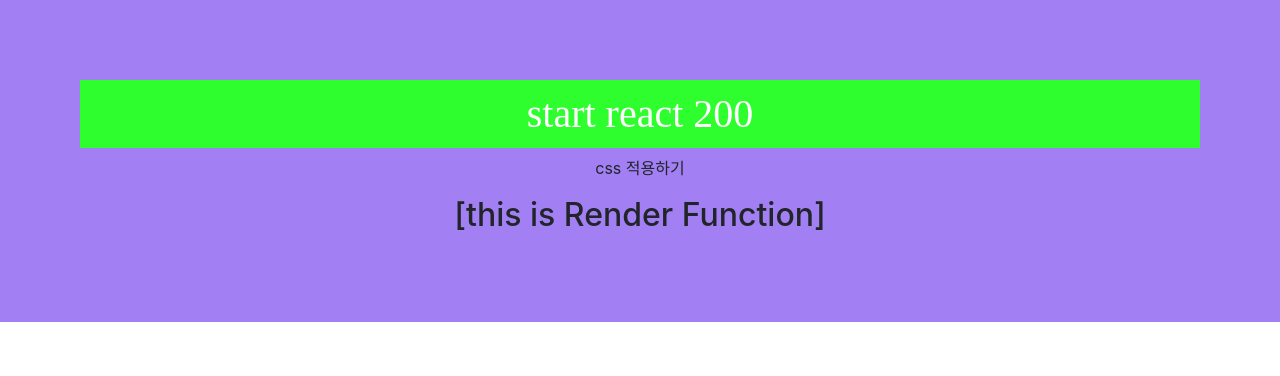
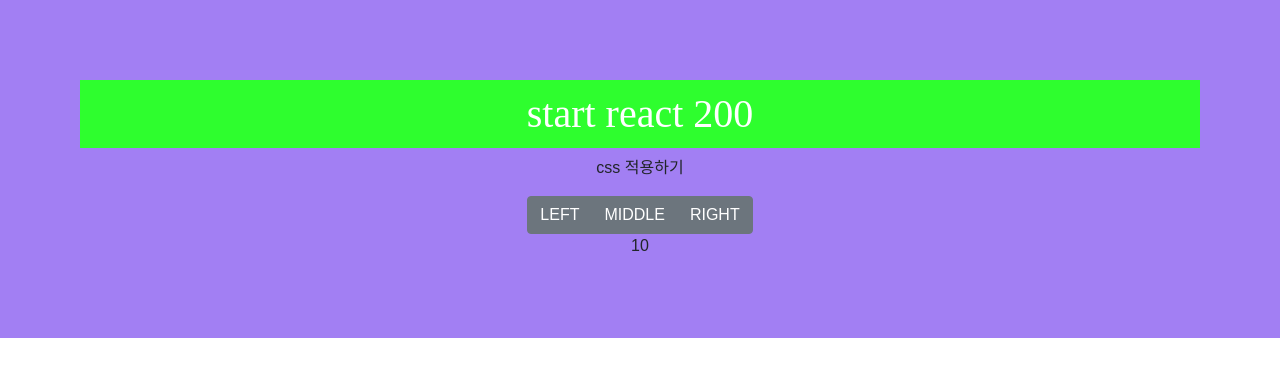
Before and after one commit to unow30/react200, a React (Create React App) app: page / in a window 1280 px wide. Shown: the top 376 px of the page. Built offline with nearby package versions, Linux system fonts and the light colour scheme.

Commit message:
R038_ReactstrapButtonGroup update R038

```diff
--- a/src/App.js
+++ b/src/App.js
@@ -1,18 +1,15 @@
+import React from "react";
+import ReactstrapButtonGroup from "./reactstrap/R038_ReactstrapButtonGroup";
 import "./styles.css";
-import ReactstrapButtonDropdown from "./reactstrap/R037_ReactstrapButtonDropdown";
+
 import "bootstrap/dist/css/bootstrap.css";
-import R004 from "./list/R004_LifecycleEx";
+
 export default function App() {
   return (
-    // <div className="App">
-    //   <h1>start react 200</h1>
-    //   <p>css 적용하기</p>
-    //   <ReactstrapButtonDropdown />
-    // </div>
-    <div>
+    <div className="App">
       <h1>start react 200</h1>
       <p>css 적용하기</p>
-      <R004 prop_value="FromApp.js"></R004>
+      <ReactstrapButtonGroup />
     </div>
   );
 }
--- a/src/list/R020_PropsObjVal.js
+++ b/src/list/R020_PropsObjVal.js
@@ -3,8 +3,8 @@
 
 export default class R020_PropsObjVal extends Component {
   render() {
-    let { ObjectJson } = this.props;
-    return <div style={{ padding: "0px" }}>{JSON.stringify(ObjectJson)}</div>;
+    let { objectjson } = this.props;
+    return <div style={{ padding: "0px" }}>{JSON.stringify(objectjson)}</div>;
   }
 }
 //BooleanTrueFalse는 처음에 false값으로 컴포넌트에 넘어왔다.
--- /dev/null
+++ b/src/reactstrap/R038_ReactstrapButtonGroup.js
@@ -0,0 +1,33 @@
+import React, { Component } from "react";
+import { Button, ButtonGroup } from "reactstrap";
+
+export default class R038_ReactstrapButtonGroup extends Component {
+  constructor(props) {
+    super(props);
+    this.state = { number: 10 };
+  }
+
+  move = (type, e) => {
+    if (type === "left") {
+      this.setState({ number: this.state.number - 1 });
+    } else if (type === "right") {
+      this.setState({ number: this.state.number + 1 });
+    } else if (type === "middle") {
+      this.setState({ number: 10 });
+    }
+  };
+
+  render() {
+    return (
+      <div style={{ padding: "0px" }}>
+        <ButtonGroup style={{ padding: "0px" }}>
+          <Button onClick={(e) => this.move("left")}>LEFT</Button>
+          <Button onClick={(e) => this.move("middle")}>MIDDLE</Button>
+          <Button onClick={(e) => this.move("right")}>RIGHT</Button>
+        </ButtonGroup>
+        <br />
+        {this.state.number}
+      </div>
+    );
+  }
+}
```
